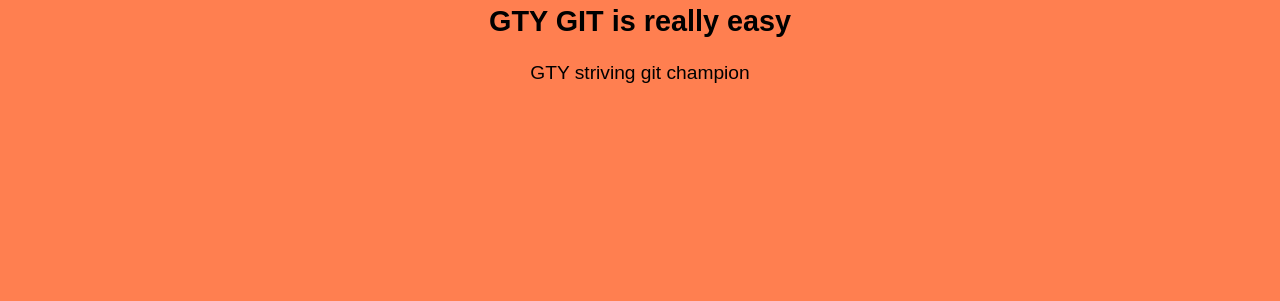
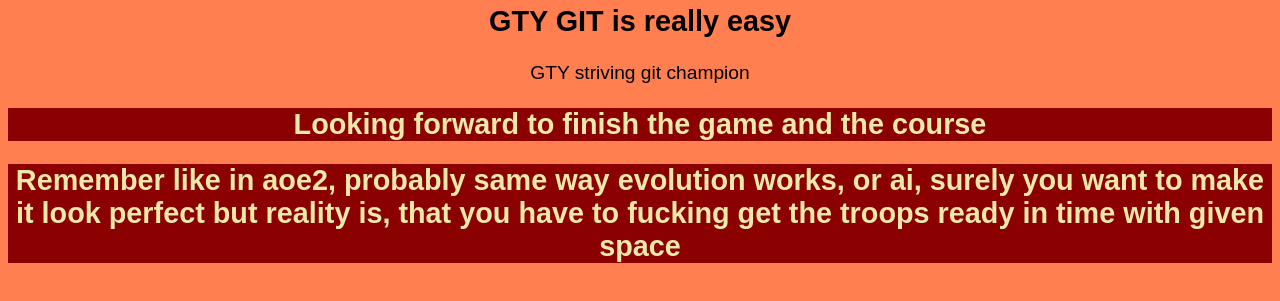
Before and after one commit to hallogitty/XRS6, a plain HTML site: page index.html in a window 1280 px wide. Shown: the part 329-630 px from the top of the page. Drawn offline with Linux system fonts and the light colour scheme.

Commit message:
WIZ add first content, add headers add styles

```diff
--- a/css/styles.css
+++ b/css/styles.css
@@ -5,3 +5,8 @@
 padding-top: 20%;
 font-family: sans-serif;
 }
+
+.WIZ{
+background-color: darkred;
+color: PaleGoldenRod;
+}
--- a/index.html
+++ b/index.html
@@ -6,5 +6,7 @@
 <h1>GTY I love GIT</h1>
 <h2>GTY GIT is really easy</h2>
 <p>GTY striving git champion</p>
+<h2 class="WIZ">Looking forward to finish the game and the course</h2>
+<h2 class="WIZ">Remember like in aoe2, probably same way evolution works, or ai, surely you want to make it look perfect but reality is, that you have to fucking get the troops ready in time with given space</h2>
 </body>
 </html>
```
